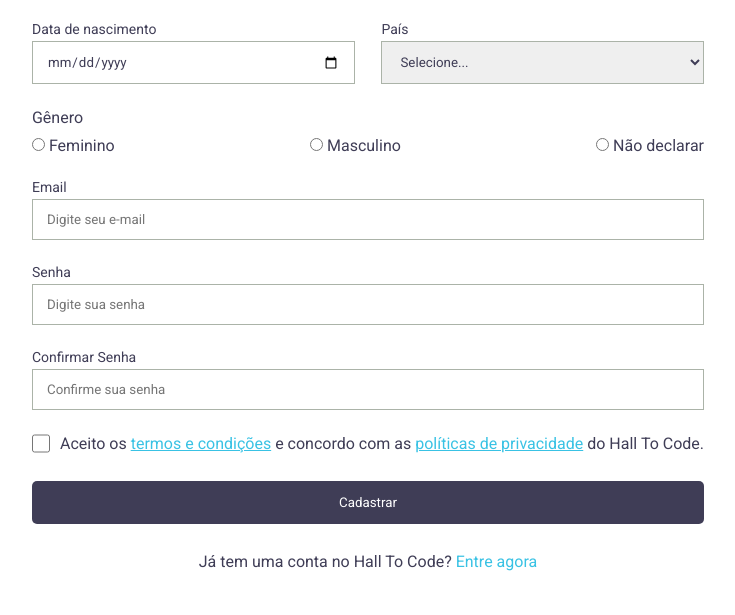
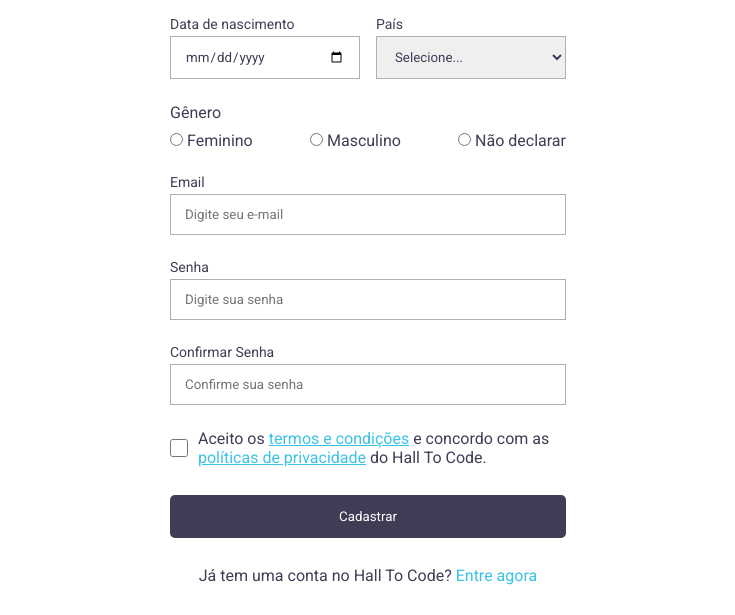
Before and after one commit to RamonMontanari/formulario-responsivo, a plain HTML site: page index.html in a window 1280 px wide. Shown: the part 194-809 px from the top of the page, without its empty margins (272-1007 px from the left). Drawn offline with Linux system fonts and the light colour scheme.

Commit message:
Update style.css

```diff
--- a/css/style.css
+++ b/css/style.css
@@ -18,6 +18,7 @@ body {
   margin: 0 5%;
   display: flex;
   justify-content: center;
+  max-width: 396px;
 }
 
 .container-login {
```
